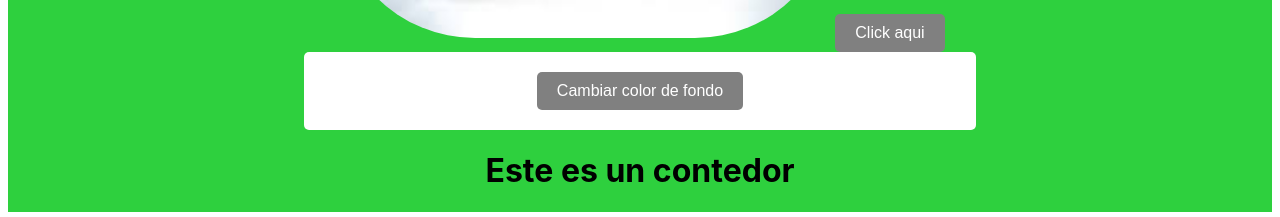
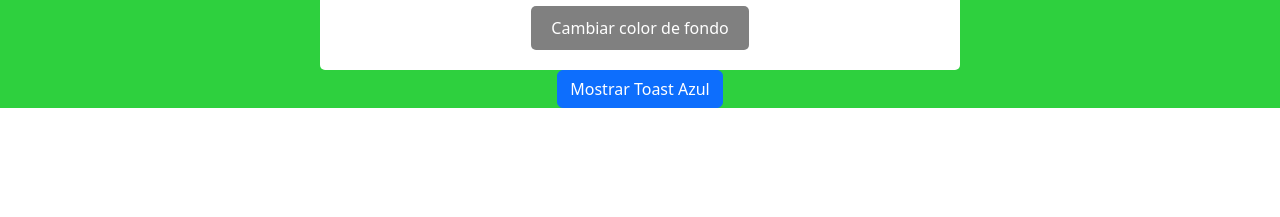
Before and after one commit to MarcosEspinoza-9/Practica--1---Componentes, a React (Create React App) app: page / in a window 1280 px wide. Shown: the part 924-1141 px from the top of the page. After the commit the page ends 1032 px from the top, so only its background shows below. Built offline with nearby package versions, Linux system fonts and the light colour scheme.

Commit message:
Toast de color Azul mediante un boton

```diff
--- a/package.json
+++ b/package.json
@@ -6,9 +6,11 @@
     "@testing-library/jest-dom": "^5.17.0",
     "@testing-library/react": "^13.4.0",
     "@testing-library/user-event": "^13.5.0",
+    "bootstrap": "^5.3.3",
     "react": "^18.3.1",
     "react-dom": "^18.3.1",
     "react-scripts": "5.0.1",
+    "reactstrap": "^9.2.2",
     "web-vitals": "^2.1.4"
   },
   "scripts": {
--- a/src/App.js
+++ b/src/App.js
@@ -6,6 +6,8 @@ import Boton from './components/Boton';
 import ImagenBoton from './components/ImagenBoton';
 import BackroundColor from './components/BackgroundColor';
 import SaludoPersonalizado from './components/SaludoPersonalizado';
+import Toats from './components/Toats';
+import 'bootstrap/dist/css/bootstrap.min.css';
 import './App.css';
 
 function App() {
@@ -26,7 +28,8 @@ function App() {
       <Boton/>
       <ImagenBoton/>
       <BackroundColor/>
-      <SaludoPersonalizado/>
+      {/* <SaludoPersonalizado/> */}
+      <Toats/>
 
     </div>
   );
--- /dev/null
+++ b/src/components/Toats.js
@@ -0,0 +1,29 @@
+import React, { useState } from "react";
+import { Button, Toast, ToastBody, ToastHeader } from "reactstrap";
+
+function ToastComponent() {
+    const [mostrarToast, setMostrarToast] = useState(false);
+
+    const mostrar = () => setMostrarToast(!mostrarToast);
+
+    return (
+      <div >
+        {/* //*Boton para mandar llamar la arrow function "mostrar" */}
+        <Button color="primary" onClick={mostrar}>Mostrar Toast Azul</Button>
+
+        {/* //* Si esta abierta mandamos llamar la funcion de cerrar */}
+          <Toast isOpen={mostrarToast} className="bg-primary">
+
+        {/* //* Encabezado del Toast */}
+            <ToastHeader toggle={mostrar}  className="text-black bg-primary">Encabezado</ToastHeader>
+
+        {/* //* Cuerpo del Toast */}
+            <ToastBody>Hola Mundo!</ToastBody>
+
+          </Toast>
+
+      </div>
+    );
+  }
+
+  export default ToastComponent;
```
Also changed, not shown: 1 other file (tests, documents, lock files or other folders).
